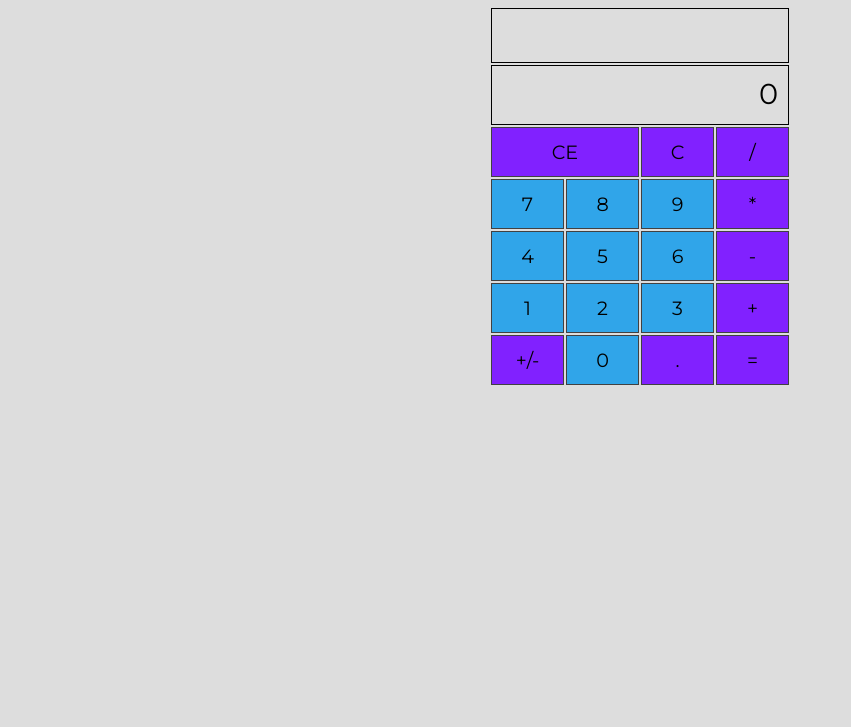
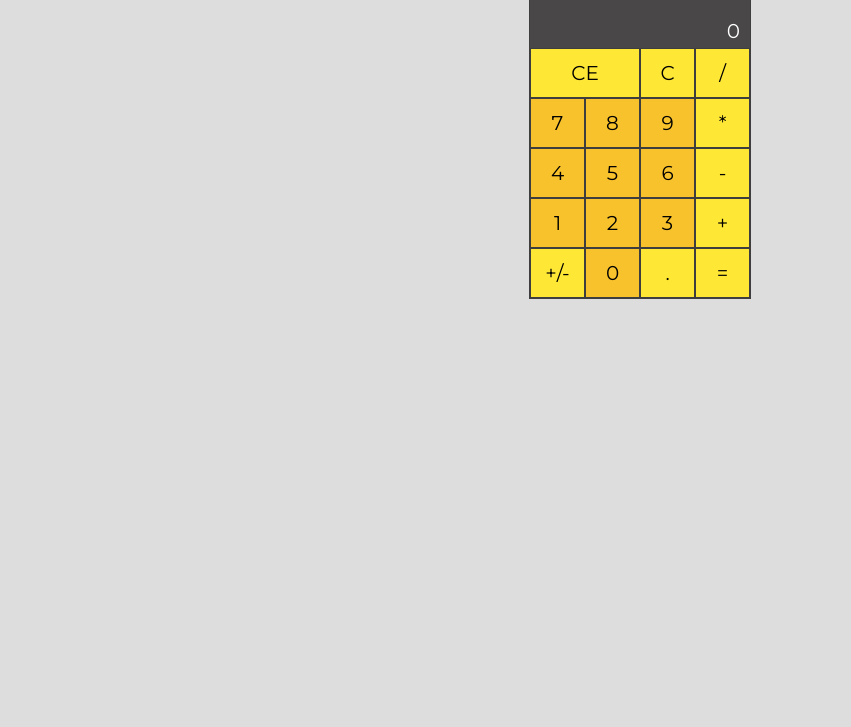
Before and after one commit to CaioOliveira793/Web-Calculator, a website: page src/index.html in a window 1280 px wide. Shown: the part 73-800 px from the top of the page, without its empty margins (0-851 px from the left). Drawn offline with Linux system fonts and the light colour scheme.

Commit message:
improving calculator style -> 'calculator.css'

```diff
--- a/src/css/calculator.css
+++ b/src/css/calculator.css
@@ -1,32 +1,35 @@
 @import url('https://fonts.googleapis.com/css?family=Montserrat:300,400&display=swap');
 
 .calculator {
-	width: 300px;
-	margin: auto;
+	width: 220px;
+	height: 320px;
+	margin: 50px auto;
+	border: solid 1px #3e3e3e;
 	font-family: 'Montserrat', Helvetica, sans-serif;
 	display: grid;
 	grid-template-columns: repeat(4, 1fr);
-	grid-template-rows: 1.1fr 1.2fr repeat(5, 1fr);
+	grid-template-rows: repeat(7, 1fr);
 }
 
 .display-expression, .display-number {
-	box-sizing: border-box;
 	grid-column: 1 / span 4;
-	text-align: right;
+	display: flex;
+	flex-flow: row nowrap;
+	align-items: center;
+	justify-content: flex-end;
+	padding: 5px 10px;
 	overflow: hidden;
-	margin: 1px;
-	padding: 10px;
-
-	/* debugging */
-	border: solid 1px black;
+	white-space: nowrap;
+	background-color: #494747;
+	color: white;
 }
 
 .display-expression {
-	font-size: 1.3em;
+	font-size: 16px;
 }
 
 .display-number {
-	font-size: 1.8em;
+	font-size: 20px;
 }
 
 .btn-CE {
@@ -37,19 +40,23 @@
 	box-sizing: border-box;
 	padding: 12px;
 	font-family: inherit;
-	font-size: 1.2em;
-	border: solid 1px rgb(65, 65, 65);
-	margin: 1px;
+	font-size: 20px;
+	border: solid 1px #3e3e3e;
+	margin: 0;
 }
 
 .btn-number {
-	background: #30a5e9;
+	background: #f8c22d;
 }
 
 .btn-operator {
-	background: #8121ff;
+	background: #ffe835;
 }
 
-.btn-number:hover, .btn-operator:hover {
-	opacity: 1;
+.btn-number:hover {
+	background: #f5b402;
 }
+
+.btn-operator:hover {
+	background: #ffd901;
+}
--- a/src/index.html
+++ b/src/index.html
@@ -10,7 +10,6 @@
 </head>
 <body>
 	<main>
-		<h1>Calculator</h1>
 		<div class="calculator">
 			<span class="display-expression"></span>
 			<span class="display-number"></span>
```
